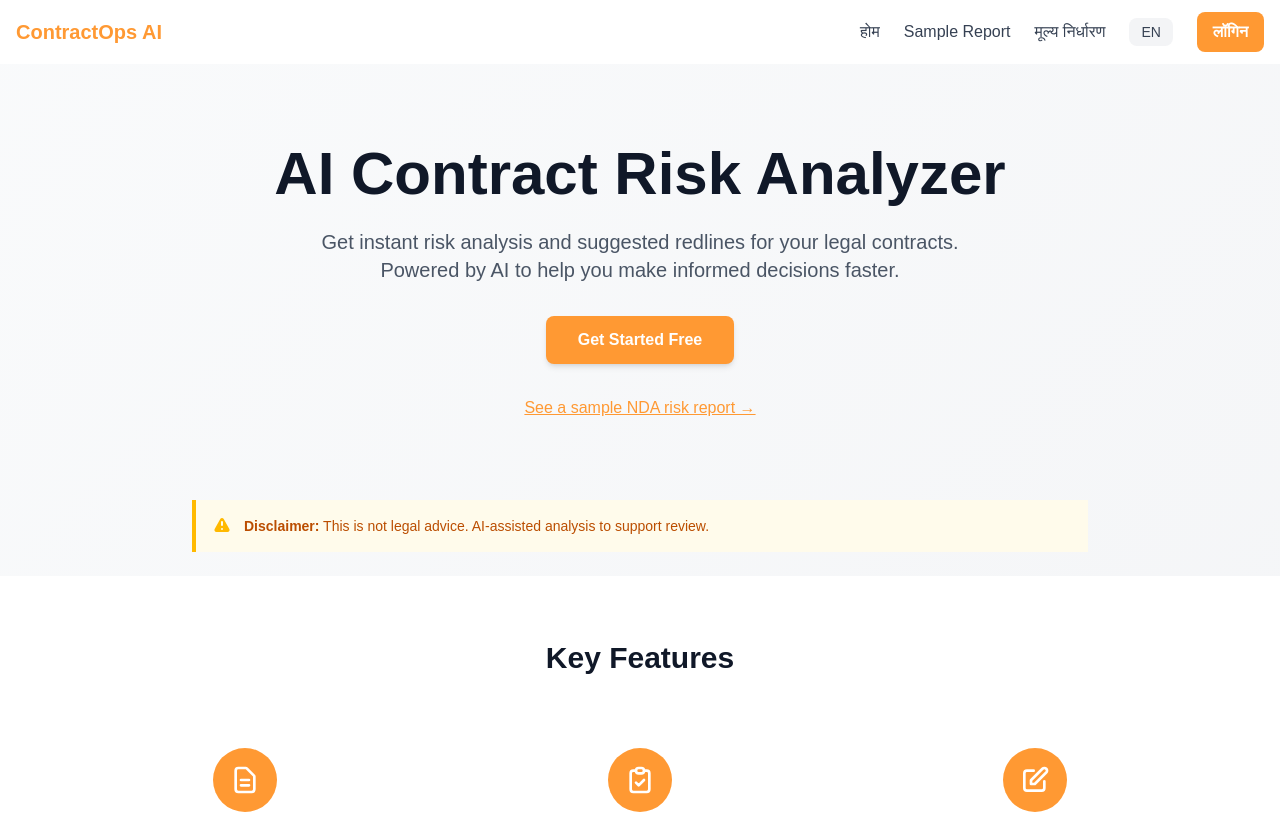
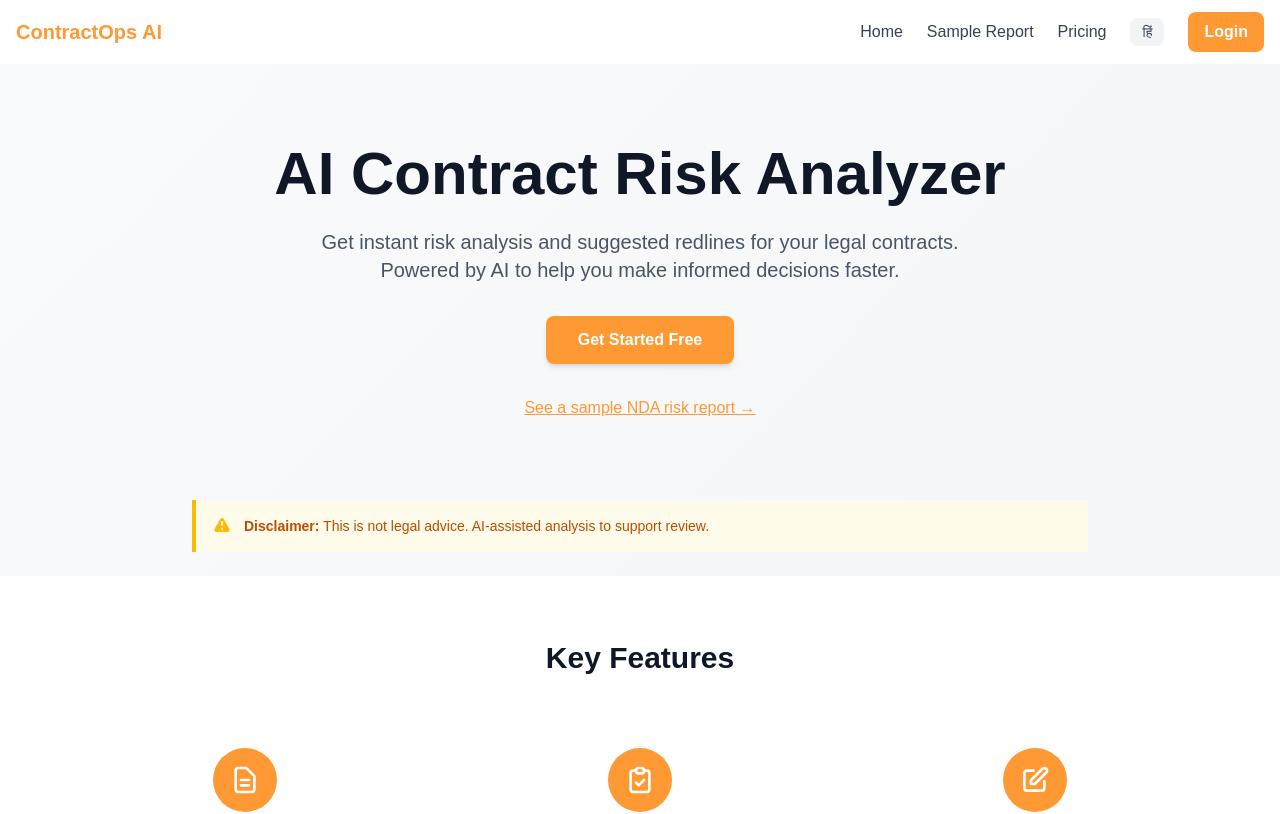
Before and after one commit to matheletes111-afk/contractops-ai, a Next.js app: page / in a window 1280 px wide. Shown: the top 814 px of the page. Built offline with nearby package versions, Linux system fonts and the light colour scheme; no server answers.

Commit message:
Set default language to English in navbar

```diff
--- a/contexts/LanguageContext.tsx
+++ b/contexts/LanguageContext.tsx
@@ -12,7 +12,7 @@
 const LanguageContext = createContext<LanguageContextType | undefined>(undefined);
 
 export function LanguageProvider({ children }: { children: ReactNode }) {
-  const [language, setLanguageState] = useState<Language>("hi"); // Default to Hindi
+  const [language, setLanguageState] = useState<Language>("en"); // Default to English
 
   useEffect(() => {
     // Load language from localStorage
```
